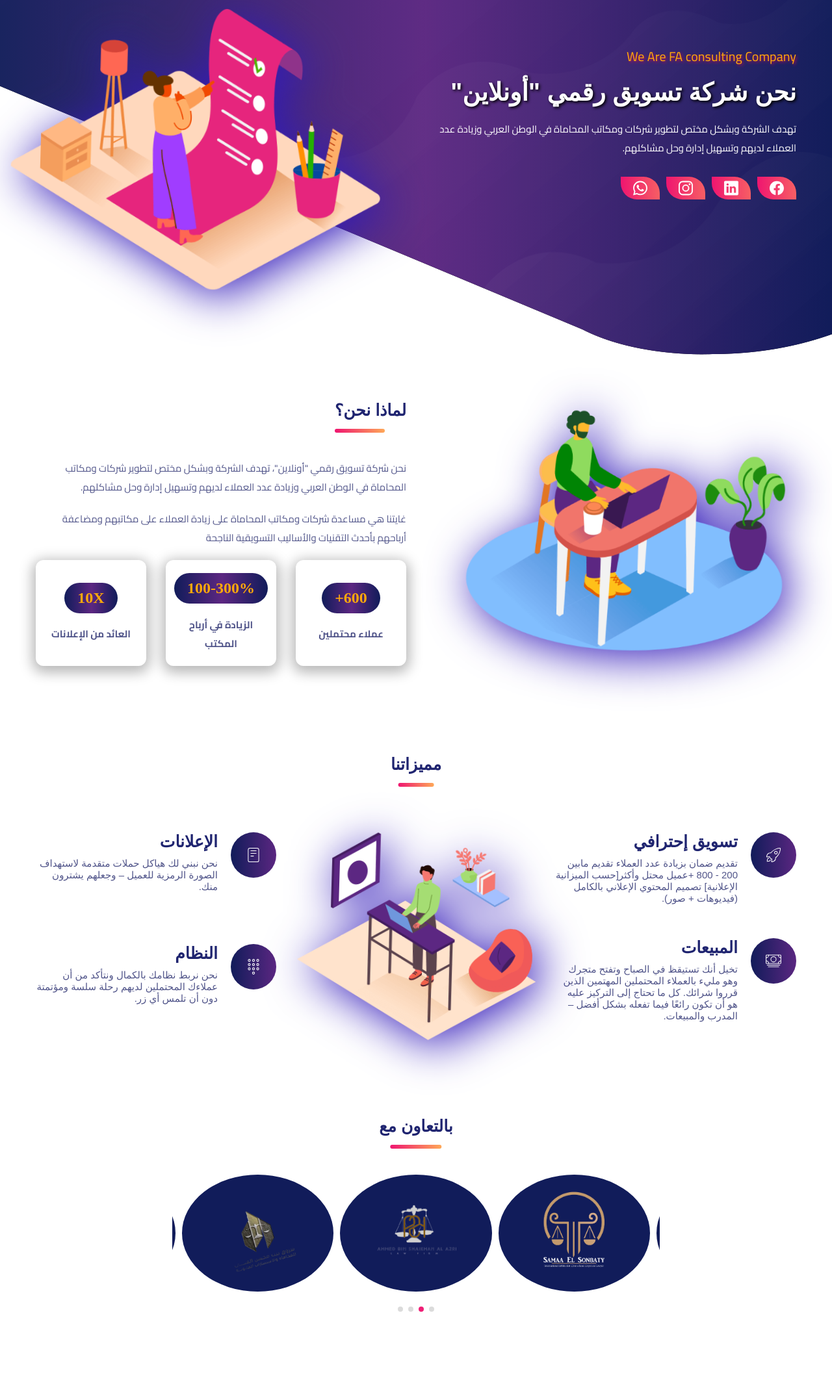
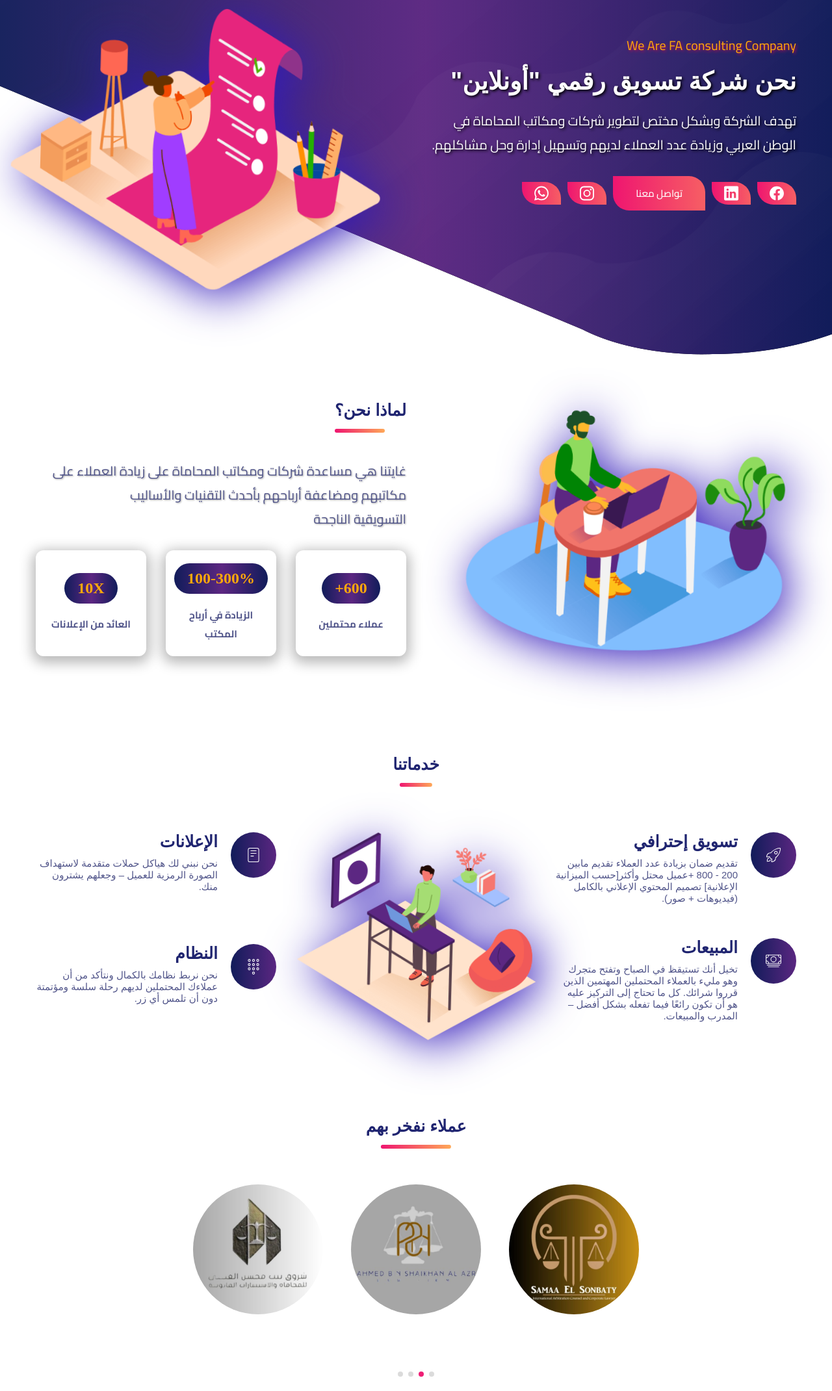
Before and after one commit to Ahmedragab24/FA-consulting-Website, a plain HTML site: page index.html in a window 1280 px wide. Shown: the part 243-2384 px from the top of the page at 65% size. Drawn offline with nearby package versions, Linux system fonts and the light colour scheme; a web font is replaced by a local one.

Commit message:
Add files via upload

```diff
--- a/assets/css/style.css
+++ b/assets/css/style.css
@@ -414,10 +414,34 @@ body {
 .hero-text {
   color: var(--white);
   font-family: 'Cairo', sans-serif;
-  font-size: var(--fs-8);
+  font-size: var(--fs-6);
   margin-block-end: 30px;
+  filter: drop-shadow(2px 2px 2px #000);
+  -webkit-filter: drop-shadow(2px 2px 2px #000);
 }
 
+.hero-btn {
+  background-image: var(--gradient-2);
+  background-size: 200%;
+  color: var(--white);
+  padding: 12px 35px;
+  font-size: var(--fs-8);
+  font-weight: var(--fw-500);
+  border-radius: 0 25px;
+  transition: var(--transition-2);
+}
+
+
+.hero-btn:is(:hover, :focus) { background-position: right; }
+
+.social-list .btn {
+  padding: .5rem;
+}
+
+.social-list .btn ion-icon {
+  width: 50px;
+  height: 25px;
+}
 
 .hero-banner .banner-animation {
   margin-top: 8rem;
@@ -440,8 +464,11 @@ body {
 }
 
 .about-text {
-  font-size: var(--fs-8);
+  font-size: var(--fs-6);
   margin-block-end: 20px;
+  margin-bottom: 3rem;
+  filter: drop-shadow(1px 1px 1px #0000005e);
+  -webkit-filter: drop-shadow(1px 1px 1px #0000005e);
 }
 
 .stats-list {
@@ -588,6 +615,13 @@ body {
   column-gap: 10rem;
 }
 
+.sponsor {
+  background-color: transparent;
+  display: flex;
+  justify-content: center;
+  align-items: center;
+}
+
 .sponsor__content {
   display: flex;
   flex-direction: column;
@@ -605,35 +639,27 @@ body {
   -o-transform: scale(1.5);
 }
 
+
+
+.sponsor__img:hover{
+  transition: 0.4s;
+  transform: scale(1.2);
+  -webkit-transform: scale(1.2);
+  -moz-transform: scale(1.2);
+  -ms-transform: scale(1.2);
+  -o-transform: scale(1.2);
+}
+
 .sponsor__img {
-  width: 150px;
+  width: 200px;
   transition: .3s;
   -webkit-transition: .3s;
   -moz-transition: .3s;
   -ms-transition: .3s;
   -o-transition: .3s;
-  border-radius: 50%;
-  -webkit-border-radius: 50%;
-  -moz-border-radius: 50%;
-  -ms-border-radius: 50%;
-  -o-border-radius: 50%;
-}
-
-.sponsor__img:hover{
-  transition: 0.4s;
-  transform: scale(1.4);
-  -webkit-transform: scale(1.4);
-  -moz-transform: scale(1.4);
-  -ms-transform: scale(1.4);
-  -o-transform: scale(1.4);
-}
-
-.sponsor {
   display: flex;
   justify-content: center;
   align-items: center;
-  background-color: var(--royal-blue-dark);
-  padding: 0;
   margin-bottom: 5rem;
   border-radius: 50%;
   -webkit-border-radius: 50%;
@@ -671,7 +697,10 @@ body {
       .data-title span {
         color: var(--amaranth-purple);
         font-size: var(--fs-6);
-      }
+        font-weight: var(--fw-700);
+        filter: drop-shadow(2px 2px 2px var(--amaranth-purple));
+        -webkit-filter: drop-shadow(2px 2px 2px var(--amaranth-purple));
+}
 
       .about__containerr {
         display: flex;
@@ -808,15 +837,6 @@ body {
   gap: 10px;
 }
 
-.social-list .btn {
-  padding: .5rem;
-}
-
-.social-list .btn ion-icon {
-  width: 50px;
-  height: 25px;
-}
-
 .footer-top .social-link {
   background-color: var(--white);
   color: var(--winter-sky);
@@ -920,15 +940,26 @@ body {
   }
 
   .hero-text {
-    font-size: 11px;
+    font-size: var(--fs-8);
   }
 
   .hero-subtitle {
     font-size: var(--fs-8);
   }
 
+  .hero-btn {
+    padding: 4px 15px;
+    font-size: 13px;
+    font-weight: bolder;
+  }
+
   .social-list .btn {
-    padding: 2px;
+    padding: .5rem;
+  }
+
+  .social-list .btn ion-icon {
+    width: 30px;
+    height: 20px;
   }
  }
 
--- a/index.html
+++ b/index.html
@@ -1,23 +1,19 @@
 <!DOCTYPE html>
-<html lang="en">
+<html lang="ar">
   <head>
     <meta charset="UTF-8" />
     <meta http-equiv="X-UA-Compatible" content="IE=edge" />
     <meta name="viewport" content="width=device-width, initial-scale=1.0" />
     <title>FA consulting</title>
 
-    <!--
-    - favicon
-  -->
+    <!--================= favicon ======================= -->
     <link
       rel="shortcut icon"
       href="./assets/images/Logo.png"
       type="image/svg+xml"
     />
 
-    <!--
-    - google font link
-  -->
+    <!--================= google Font ======================= -->
     <link rel="preconnect" href="https://fonts.googleapis.com" />
     <link rel="preconnect" href="https://fonts.gstatic.com" crossorigin />
     <link
@@ -25,21 +21,15 @@
       rel="stylesheet"
     />
 
-    <!--
-    - Swiper
-  -->
+    <!--================= Swiper ======================= -->
     <link rel="stylesheet" href="./assets/css/swiper-bundle.min.css" />
-    <!--
-  - custom css link
--->
+
+    <!--================= Custom css ======================= -->
     <link rel="stylesheet" href="./assets/css/style.css" />
   </head>
 
   <body id="top" dir="rtl">
-    <!--
-    - #HEADER
-  -->
-
+    <!--================= Header ======================= -->
     <header class="header" data-header>
       <div class="container">
         <div class="overlay" data-overlay></div>
@@ -74,7 +64,7 @@
 
             <li class="navbar-item">
               <a href="#features" class="navbar-link" data-navbar-link
-                >مميزاتنا</a
+                >خدماتنا</a
               >
             </li>
 
@@ -108,9 +98,7 @@
 
     <main>
       <article>
-        <!--
-        - #HERO
-      -->
+        <!--================= Home (Hero) ======================= -->
 
         <section class="hero" id="home">
           <div class="container">
@@ -124,15 +112,6 @@
                 العربي وزيادة عدد العملاء لديهم وتسهيل إدارة وحل مشاكلهم.
               </p>
 
-              <!-- <button>
-                <a
-                  class="btn"
-                  href="https://api.whatsapp.com/send?phone=96872441229&text=Send20%EF%BF%BD0%25quote"
-                  target="_blank"
-                >
-                  تواصل معنا
-                </a>
-              </button> -->
               <ul class="social-list">
                 <li>
                   <a
@@ -151,6 +130,16 @@
                     class="btn"
                   >
                     <ion-icon name="logo-linkedin"></ion-icon>
+                  </a>
+                </li>
+
+                <li>
+                  <a
+                    class="hero-btn"
+                    href="https://api.whatsapp.com/send?phone=96872441229&text=Send20%EF%BF%BD0%25quote"
+                    target="_blank"
+                  >
+                    تواصل معنا
                   </a>
                 </li>
 
@@ -189,9 +178,7 @@
           </div>
         </section>
 
-        <!--
-        - #ABOUT
-      -->
+        <!--================= About ======================= -->
 
         <section class="section about" id="about">
           <div class="container">
@@ -208,12 +195,6 @@
 
             <div class="about-content">
               <h2 class="h2 section-title underline">لماذا نحن؟</h2>
-
-              <p class="about-text">
-                نحن شركة تسويق رقمي "أونلاين"، تهدف الشركة وبشكل مختص لتطوير
-                شركات ومكاتب المحاماة في الوطن العربي وزيادة عدد العملاء لديهم
-                وتسهيل إدارة وحل مشاكلهم.
-              </p>
 
               <p class="about-text">
                 غايتنا هي مساعدة شركات ومكاتب المحاماة على زيادة العملاء على
@@ -244,13 +225,11 @@
           </div>
         </section>
 
-        <!--
-        - #FEATURES
-      -->
+        <!--================= FEATURES ======================= -->
 
         <section class="section features" id="features">
           <div class="container">
-            <h2 class="h2 section-title underline">مميزاتنا</h2>
+            <h2 class="h2 section-title underline">خدماتنا</h2>
 
             <ul class="features-list">
               <li>
@@ -341,58 +320,16 @@
         </section>
 
         <!--==================== SPONSORS ====================-->
-        <!-- <section class="sponsor section" id="Our Group">
-          <h2 class="h2 section-title underline">بالتعاون مع</h2>
-          <div class="sponsor__container container swiper">
-            <div class="swiper-wrapper">
-              <div class="sponsor__content swiper-slide">
-                <a src="#" target="_blank"
-                  ><img
-                    src="./assets/images/office-1.png"
-                    alt="group"
-                    class="sponsor__img"
-                /></a>
-              </div>
-
-              <div class="sponsor__content swiper-slide">
-                <a src="#" target="_blank"
-                  ><img
-                    src="./assets/images/office-2.png"
-                    alt="group"
-                    class="sponsor__img"
-                /></a>
-              </div>
-
-              <div class="sponsor__content swiper-slide">
-                <a src="#" target="_blank"
-                  ><img
-                    src="./assets/images/office-3.png"
-                    alt="group"
-                    class="sponsor__img"
-                /></a>
-              </div>
-
-              <div class="sponsor__content swiper-slide">
-                <a src="#" target="_blank"
-                  ><img
-                    src="./assets/images/office-4.png"
-                    alt="group"
-                    class="sponsor__img"
-                /></a>
-              </div>
-            </div>
-          </div>
-        </section> -->
 
         <section class="testimonial section" id="blog">
-          <h2 class="section-title underline">بالتعاون مع</h2>
+          <h2 class="section-title underline">عملاء نفخر بهم</h2>
 
           <div class="testimonial--container container swiper">
             <div class="swiper-wrapper">
               <div class="testimonial--card swiper-slide sponsor">
                 <a src="#" target="_blank"
                   ><img
-                    src="./assets/images/office-1.png"
+                    src="./assets/images/office-11.jpg"
                     alt="group"
                     class="sponsor__img"
                 /></a>
@@ -401,7 +338,7 @@
               <div class="testimonial--card swiper-slide sponsor">
                 <a src="#" target="_blank"
                   ><img
-                    src="./assets/images/office-2.png"
+                    src="./assets/images/office-22.jpg"
                     alt="group"
                     class="sponsor__img"
                 /></a>
@@ -410,7 +347,7 @@
               <div class="testimonial--card swiper-slide sponsor">
                 <a src="#" target="_blank"
                   ><img
-                    src="./assets/images/office-3.png"
+                    src="./assets/images/office-33.jpg"
                     alt="group"
                     class="sponsor__img"
                 /></a>
@@ -419,7 +356,7 @@
               <div class="testimonial--card swiper-slide sponsor">
                 <a src="#" target="_blank"
                   ><img
-                    src="./assets/images/office-4.png"
+                    src="./assets/images/office-44.jpg"
                     alt="group"
                     class="sponsor__img"
                 /></a>
@@ -429,10 +366,8 @@
             <div class="swiper-pagination"></div>
           </div>
         </section>
-        <!--
-        - #TESTIMONIALS
-      -->
 
+        <!--================= testimonial ======================= -->
         <section class="testimonial section" id="blog">
           <h2 class="section-title underline">آراء العملاء</h2>
 
@@ -501,7 +436,7 @@
             <div class="about__data">
               <div class="data-title">
                 <h2 class="section__title about__title" dir="rtl">المؤسس</h2>
-                <span dir="rtl"> ( عمر خالد ) </span>
+                <span dir="rtl"> عمر خالد </span>
               </div>
               <a
                 href="https://api.whatsapp.com/send?phone=96872441229&text=Send20%EF%BF%BD0%25quote"
@@ -515,10 +450,7 @@
       </article>
     </main>
 
-    <!--
-    - #FOOTER
-  -->
-
+    <!--================= Footer ======================= -->
     <footer class="footer">
       <div class="footer-top section">
         <div class="container">
@@ -577,7 +509,7 @@
             </li>
 
             <li>
-              <a href="#features" class="footer-link">مميزاتنا</a>
+              <a href="#features" class="footer-link">خدماتنا</a>
             </li>
 
             <li>
@@ -693,17 +625,12 @@
       </div>
     </footer>
 
-    <!--
-    - #GO TO TOP
-  -->
-
+    <!--================= Scroll-up ======================= -->
     <a href="#top" class="go-top active" aria-label="Go To Top" data-go-top>
       <ion-icon name="arrow-up-outline"></ion-icon>
     </a>
 
-    <!--
-    - ionicon link
-  -->
+    <!--================= ionicons ======================= -->
     <script
       type="module"
       src="https://unpkg.com/ionicons@5.5.2/dist/ionicons/ionicons.esm.js"
@@ -712,13 +639,11 @@
       nomodule
       src="https://unpkg.com/ionicons@5.5.2/dist/ionicons/ionicons.js"
     ></script>
-    <!--
-    - Swiper
-  -->
+
+    <!--================= Swiper ======================= -->
     <script src="./assets/js/swiper-bundle.min.js"></script>
-    <!--
-    - custom js link
-  -->
+
+    <!--================= Custom JS ======================= -->
     <script src="./assets/js/script.js"></script>
   </body>
 </html>
```
Also changed, not shown: Portofolio.html (+2 -2 lines), assets/images/afdsf.png (added), assets/images/office-11.jpg (added), assets/images/office-22.jpg (added), assets/images/office-33.jpg (added), assets/images/office-44.jpg (added), 1 other file.
